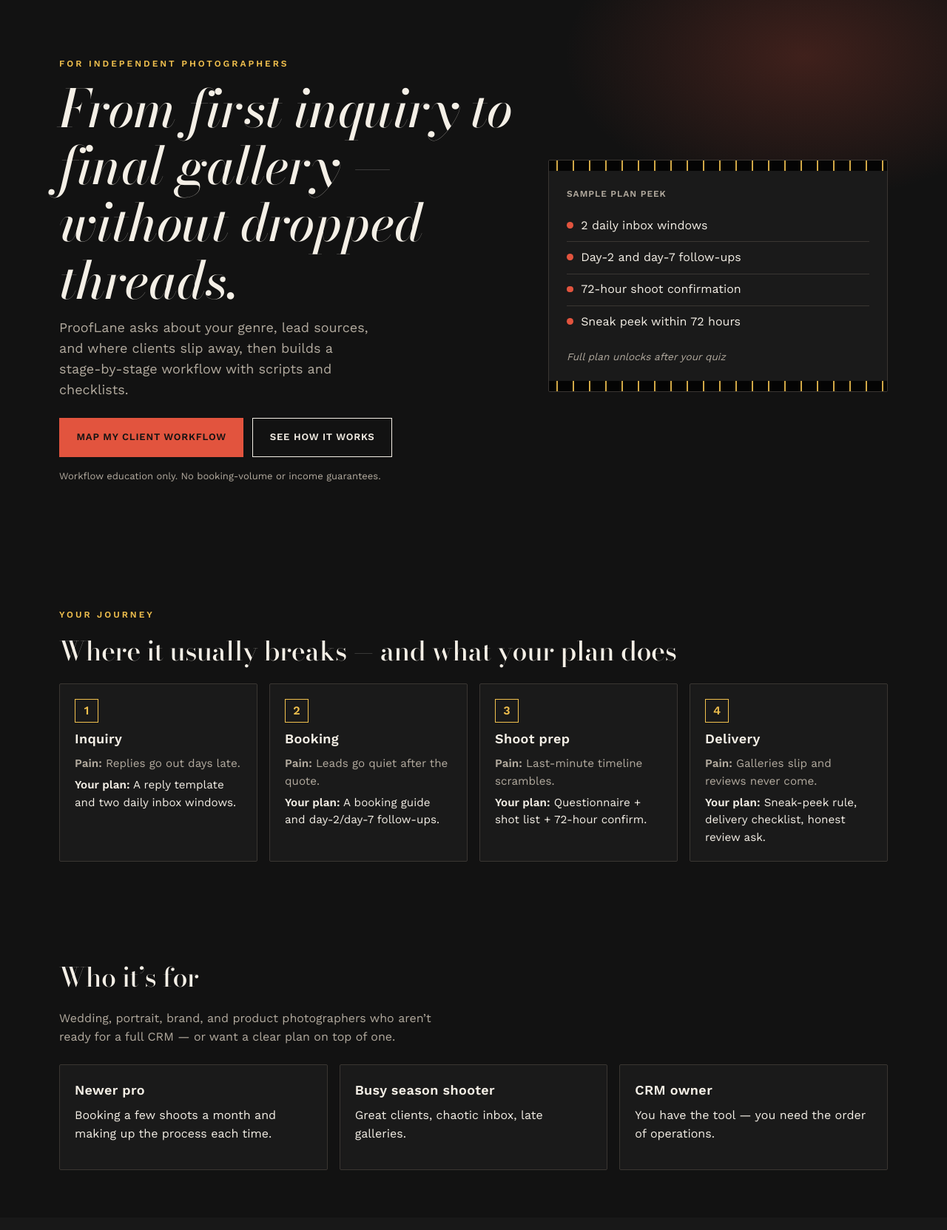
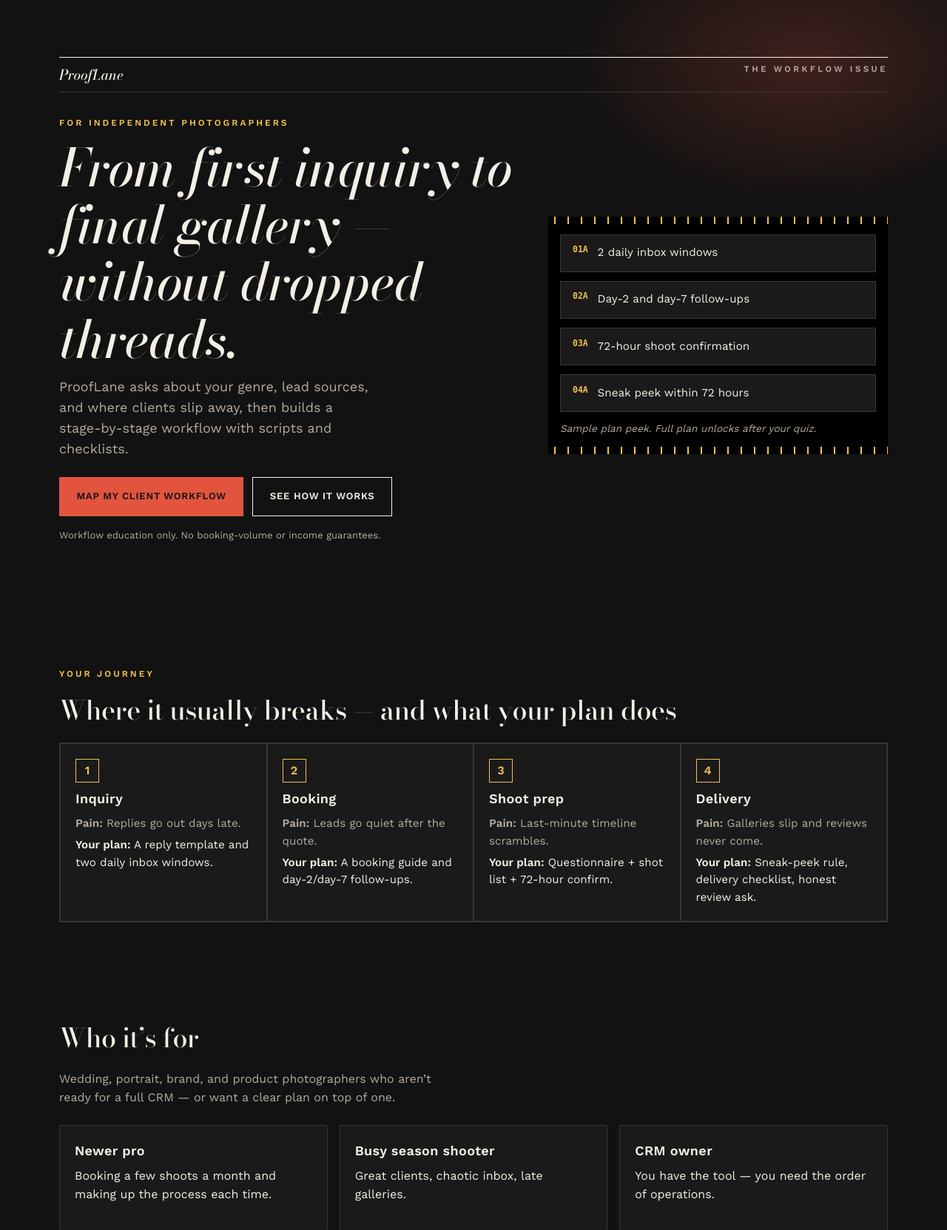
Before and after one commit to sudabay510-sys/prooflane, a Flask app: page / in a window 1280 px wide. Shown: the part 72-1735 px from the top of the page at 74% size. Run offline with Flask 3, Linux system fonts and the light colour scheme; some libraries are stand-ins or nearby versions.

Commit message:
Port redesign layouts into real templates
Landing hero and signature band, brand journey layout, quiz chrome, results
header, and plan section components, all rendered from real brand and plan
data (illustrations are labeled 'Example'). Adds static/layout.css. Quiz
logic, forms, CSRF tokens, paywall/unlock branches, prices, and safety notes
unchanged.

```diff
--- /dev/null
+++ b/static/layout.css
@@ -0,0 +1,19 @@
+/* prooflane layout compositions (phase 2). Loaded after identity.css. */
+.pl-issue{display:flex;justify-content:space-between;border-top:1px solid var(--ink);border-bottom:1px solid var(--line);padding:.5rem 0;font:600 .72rem var(--font-body);letter-spacing:.3em;text-transform:uppercase;color:var(--muted);margin-bottom:2rem}
+.pl-issue span:first-child{color:var(--ink);font:italic 500 1.2rem var(--font-display);letter-spacing:0;text-transform:none}
+.pl-strip{display:grid;gap:.75rem;background:#000;padding:1.5rem 1rem;position:relative}
+.pl-strip::before,.pl-strip::after{content:"";position:absolute;left:0;right:0;height:10px;background:repeating-linear-gradient(90deg,#000 0 8px,#F2C14E 8px 10px,#000 10px 18px)}
+.pl-strip::before{top:0}.pl-strip::after{bottom:0}
+.pl-frame{margin:0;background:var(--card);border:1px solid var(--line);padding:.8rem 1rem;display:grid;grid-template-columns:auto 1fr;gap:.8rem;align-items:start}
+.pl-frame span{font:600 .72rem ui-monospace,monospace;color:#F2C14E}
+.pl-frame figcaption{font-size:.95rem}
+.pl-strip .card-fade{margin:0;color:var(--muted)}
+.pl-sheet .journey-grid{grid-template-columns:repeat(auto-fit,minmax(200px,1fr));gap:2px;background:var(--line);border:2px solid var(--line)}
+.pl-sheet .journey-card{border:0;border-radius:0;margin:0}
+.pl-sheet .journey-step{border-radius:0}
+.pl-q{font:italic 500 1.4rem var(--font-display);margin:0 0 .6rem;color:#F2C14E}
+.page-quiz .tiny.muted{display:none}
+.pl-mast{border-bottom:1px solid var(--line);padding-bottom:1.5rem;margin-bottom:1.5rem}
+.page-results .plan-preview,.page-results .plan-full{display:grid;gap:2px;grid-template-columns:repeat(auto-fit,minmax(280px,1fr));background:var(--line)}
+.page-results .plan-preview>h2,.page-results .plan-full>h2,.page-results .plan-full>p{grid-column:1/-1;background:var(--bg);margin:0;padding:.75rem 0}
+.pl-fr{margin:0}
--- a/templates/base.html
+++ b/templates/base.html
@@ -10,6 +10,7 @@
   <link href="{{ brand.font_url }}" rel="stylesheet"/>
   <link rel="stylesheet" href="{{ url_for('static', filename='brand.css') }}"/>
   <link rel="stylesheet" href="{{ url_for('static', filename='identity.css') }}"/>
+  <link rel="stylesheet" href="{{ url_for('static', filename='layout.css') }}"/>
   <link rel="icon" href="{{ url_for('static', filename='logo.svg') }}" type="image/svg+xml"/>
 </head>
 <body class="{% block body_class %}{% endblock %}" data-brand="prooflane">
--- a/templates/landing.html
+++ b/templates/landing.html
@@ -2,10 +2,11 @@
 {% block title %}{{ brand.name }} — {{ brand.tagline }}{% endblock %}
 {% block body_class %}page-landing{% endblock %}
 {% block content %}
-<section class="hero">
-  <div class="wrap hero-grid">
-    <div class="hero-copy">
-      <p class="eyebrow">{{ brand.eyebrow }}</p>
+<section class="hero ly-hero">
+  <div class="wrap">
+    <p class="pl-issue"><span>{{ brand.name }}</span><span>The workflow issue</span></p>
+    <div class="hero-grid pl-cover">
+      <div class="hero-copy"><p class="eyebrow">{{ brand.eyebrow }}</p>
       <h1>{{ brand.hero_title }}</h1>
       <p class="lede">{{ brand.hero_lede }}</p>
       <div class="hero-actions">
@@ -15,22 +16,17 @@
       <p class="tiny muted">{{ brand.honesty_line }}</p>
       {% if brand.get('safety_note') %}
 <aside class="safety" role="note" aria-label="Safety note"><strong>{{ brand.safety_title or "Important" }}:</strong> {{ brand.safety_note }}</aside>
-{% endif %}
-    </div>
-    <div class="hero-card" aria-hidden="true">
-      <div class="card-label">Sample plan peek</div>
-      <ul class="peek-list">
-        {% for b in brand.sample_peek %}
-        <li><span class="dot"></span>{{ b }}</li>
-        {% endfor %}
-      </ul>
-      <div class="card-fade">Full plan unlocks after your quiz</div>
+{% endif %}</div>
+      <div class="pl-strip" aria-label="Sample plan peek as contact-sheet frames">
+        {% for b in brand.sample_peek %}<figure class="pl-frame"><span>{{ "%02d"|format(loop.index) }}A</span><figcaption>{{ b }}</figcaption></figure>{% endfor %}
+        <p class="card-fade">Sample plan peek. Full plan unlocks after your quiz.</p>
+      </div>
     </div>
   </div>
 </section>
 
 
-<section class="section journey" id="journey" aria-labelledby="journey-h">
+<section class="section journey pl-sheet" id="journey" aria-labelledby="journey-h">
   <div class="wrap">
     <p class="eyebrow">Your journey</p>
     <h2 id="journey-h">{{ brand.journey_title or "Where it usually breaks — and what your plan does" }}</h2>
--- a/templates/quiz.html
+++ b/templates/quiz.html
@@ -2,8 +2,9 @@
 {% block title %}Question {{ n }} of {{ total }} — {{ brand.name }}{% endblock %}
 {% block body_class %}page-quiz{% endblock %}
 {% block content %}
-<section class="quiz-shell">
+<section class="quiz-shell q-prooflane">
   <div class="wrap narrow">
+    <p class="pl-q">Frame {{ "%02d"|format(n) }} / {{ "%02d"|format(total) }}</p>
     <div class="progress" role="progressbar" aria-valuemin="0" aria-valuemax="100" aria-valuenow="{{ progress }}" aria-label="Quiz progress">
       <div class="progress-bar" style="width: {{ progress }}%"></div>
     </div>
```
Also changed, not shown: templates/results.html (+7 -4 lines).
